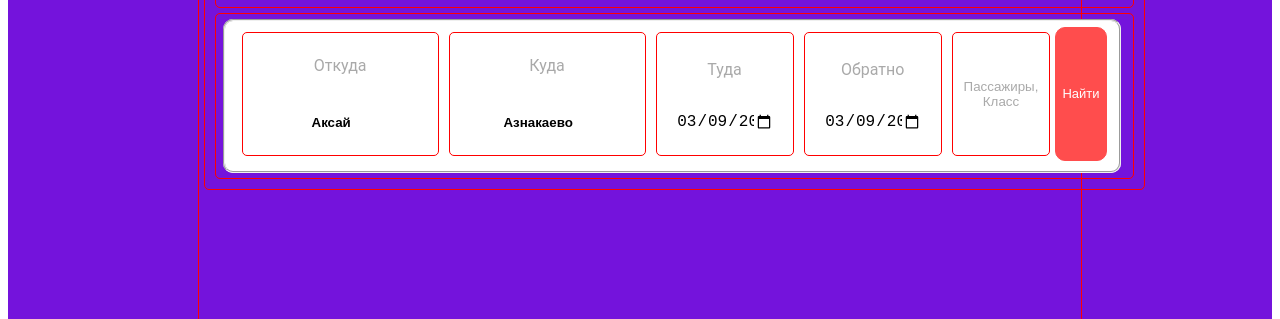
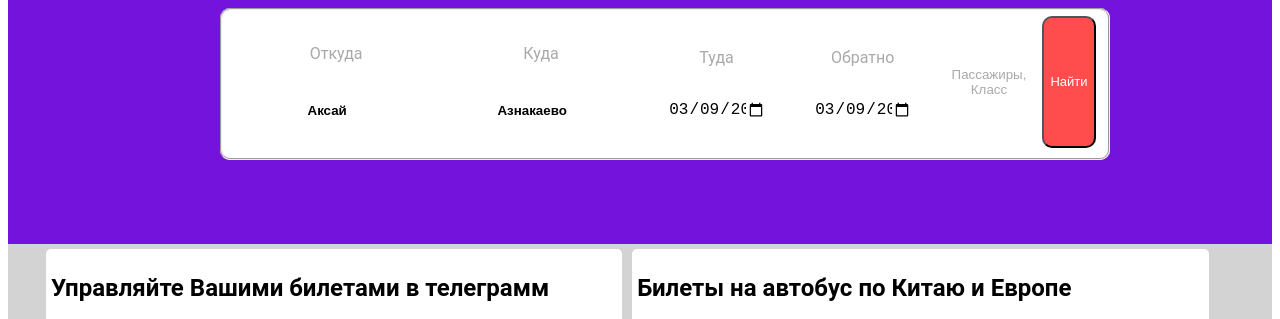
Before and after one commit to antonBuldygin/javarush-project-1, a website: page index.html in a window 1280 px wide. Shown: the part 384-703 px from the top of the page. Drawn offline with Linux system fonts and the light colour scheme; no server answers.

```diff
--- a/css/styles.css
+++ b/css/styles.css
@@ -8,7 +8,7 @@
 div {
 	text-align: center;
 	box-sizing: border-box;
-	border: solid 1px red;
+	/* border: solid 1px red; */
 	margin: 5px;
 	padding: 5px;
 	border-radius: 5px;
@@ -405,7 +405,7 @@
 	width: 70%;
 	margin: 0 auto;
 	background-color: #7413DC;
-	padding-bottom: 10em;
+	padding-bottom: 4em;
 	}
 
 #header .list_of_options {
@@ -436,7 +436,7 @@
 
 #header .find {
 	background-color: #FF4D4D;
-	border: solid 1px #FF4D4D;
+	/* border: solid 1px #FF4D4D; */
 	border-radius: 10px;
 	font-size: 13px;
 	color: #FFFFFF;
```
